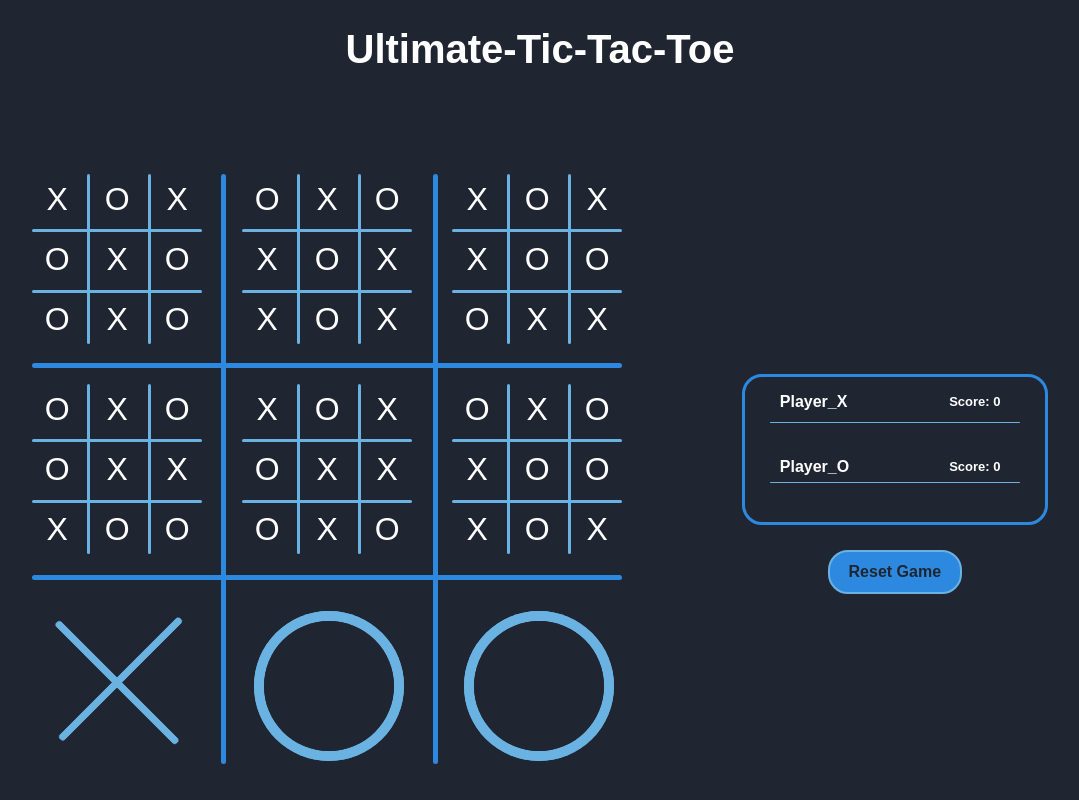
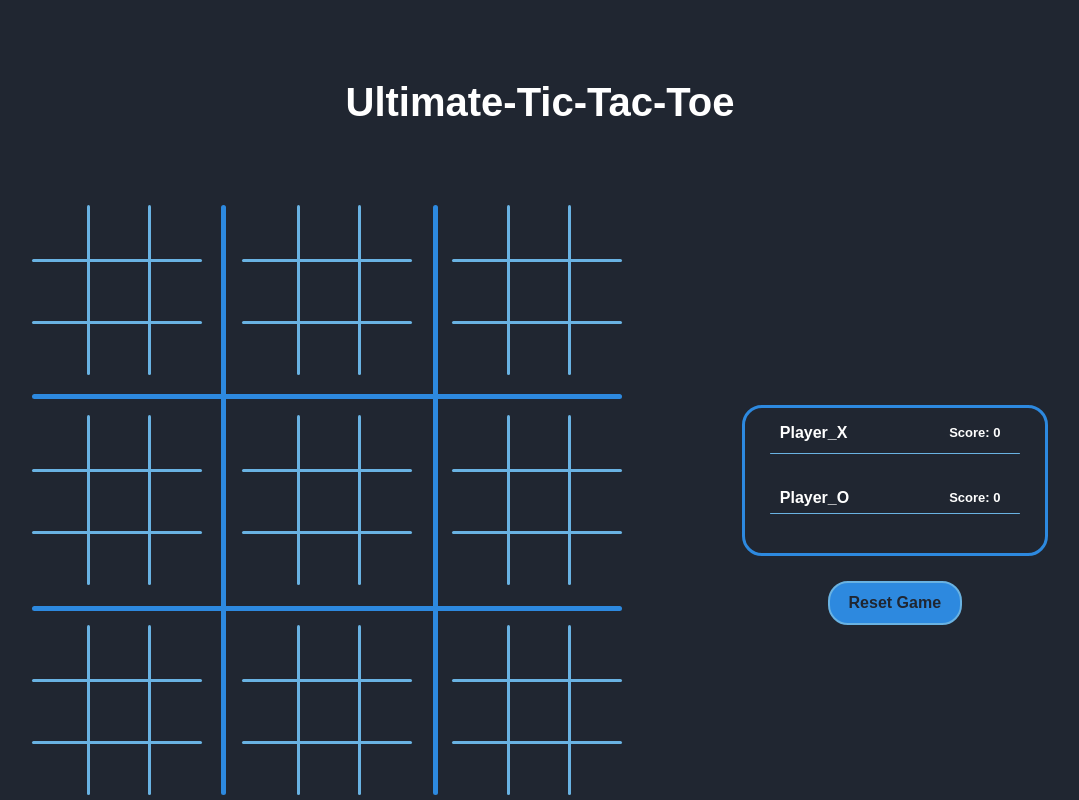
Before and after one commit to 12mihai05/Ultimate-Tic-Tac-Toe, a React (Vite) app in the folder Ultimate-Tic-Tac-Toe/: page / in a window 1280 px wide. Shown: the whole page, without its empty margins (100-1179 px from the left). Built offline with nearby package versions, Linux system fonts and the light colour scheme.

Commit message:
finish 4

```diff
--- a/Ultimate-Tic-Tac-Toe/src/App.css
+++ b/Ultimate-Tic-Tac-Toe/src/App.css
@@ -43,7 +43,8 @@ body {
 .title{
   text-align: center;
   font-size: 2.5em;
-  margin-bottom: 8vw;
+  margin-bottom: 80px;
+  margin-top: 80px;
 }
 
 .game{
--- a/Ultimate-Tic-Tac-Toe/src/App.jsx
+++ b/Ultimate-Tic-Tac-Toe/src/App.jsx
@@ -63,32 +63,31 @@ let resetAnimation = () => {
 
 function App() {
 
+  const [tiles, setTiles] = useState(() => {
+    return Array.from({ length: 9 }, () => Array(9).fill(null));
+  });
+
   // const [tiles, setTiles] = useState(() => {
-  //   return Array.from({ length: 9 }, () => Array(9).fill(null));
+  //   return Array.from({ length: 9 }, (_, boardIndex) => {
+  //     // Create a full board that doesn't have a winning combination
+  //     const board = Array(9).fill(null);
+
+  //     // Example pattern for a draw (alternating X and O)
+  //     const drawPattern = [
+  //       [null, 'O', 'X', 'O', 'X', 'O', 'O', 'X', 'X'],
+  //       ['O', 'X', 'O', 'X', 'O', 'X', 'X', 'O', null],
+  //       [null, null, null, null, null, null, null, null, null],
+  //       [null, null, null, null, null, null, null, null, null],
+  //       [null, null, null, null, null, null, null, null, null],
+  //       [null, null, null, null, null, null, null, null, null],
+  //       [null, null, null, null, null, null, null, null, null],
+  //       [null, null, null, null, null, null, null, null, null],
+  //       [null, null, null, null, null, null, null, null, null],
+  //     ];
+
+  //     return drawPattern[boardIndex];
+  //   });
   // });
-
-  const [tiles, setTiles] = useState(() => {
-    return Array.from({ length: 9 }, (_, boardIndex) => {
-      // Create a full board that doesn't have a winning combination
-      const board = Array(9).fill(null);
-
-      // Example pattern for a draw (alternating X and O)
-      const drawPattern = [
-        ['X', 'O', 'X', 'O', 'X', 'O', 'O', 'X', 'O'],
-        ['O', 'X', 'O', 'X', 'O', 'X', 'X', 'O', 'X'],
-        ['X', 'O', 'X', 'X', 'O', 'O', 'O', 'X', 'X'],
-        ['O', 'X', 'O', 'O', 'X', 'X', 'X', 'O', 'O'],
-        ['X', 'O', 'X', 'O', 'X', 'X', 'O', 'X', 'O'],
-        ['O', 'X', 'O', 'X', 'O', 'O', 'X', 'O', 'X'],
-        ['X', 'O', 'X', 'O', 'X', 'O', 'O', 'X', 'X'],
-        ['O', 'X', 'O', 'X', 'O', 'X', 'X', 'O', 'O'],
-        ['X', 'O', 'X', 'O', 'O', 'X', 'X', 'O', 'X'],
-      ];
-
-      // Assign one of the draw patterns to each board
-      return drawPattern[boardIndex];
-    });
-  });
 
   const [activeTiles, setActiveTiles] = useState(() => {
     return Array.from({ length: 9 }, () => Array(9).fill(true));
--- a/Ultimate-Tic-Tac-Toe/src/Game.jsx
+++ b/Ultimate-Tic-Tac-Toe/src/Game.jsx
@@ -161,7 +161,6 @@ function checkForDraw(smallGames, tiles, setIsGameActive,isDraw, setDraw){
 
   if (isDraw) {
     setDraw(true);
-    setIsGameActive(false);
     document.getElementsByClassName("title")[0].textContent = `Draw`;
   }
 }
@@ -203,7 +202,7 @@ function Game({updateScore, tiles, setTiles, smallGames, setSmallGames, playerTu
 
     const newActiveTiles = Array.from({ length: 9 }, () => Array(9).fill(false));
 
-    if (newSmallGames[index] !== null || (newSmallGames[board] !== null && board === index) || !newTiles[board].some(tile => tile === null) || newTiles[index].every(tile => tile !== null)) {
+    if (newSmallGames[index] !== null || (newSmallGames[board] !== null && board === index) || !newTiles[index].some(tile => tile === null) || newTiles[index].every(tile => tile !== null)) {
       for (let i = 0; i < 9; i++) {
         if (newSmallGames[i] === null && newTiles[i].some(tile => tile === null)) {
           for (let j = 0; j < 9; j++) {
```
